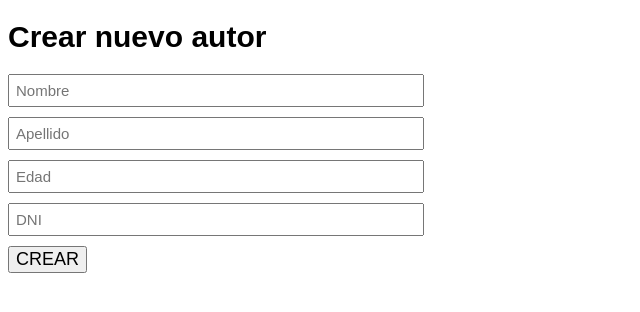
After one commit to gabystallo/dh_mysql_2019, a PHP site: page /formulario.php in a window 1280 px wide. The commit adds this page. Shown: the top 312 px of the page, without its empty margins (0-640 px from the left). Run offline with PHP 8.4, Linux system fonts and the light colour scheme.

Commit message:
formulario de crear autor y statements básico

```diff
--- /dev/null
+++ b/formulario.php
@@ -0,0 +1,34 @@
+<!DOCTYPE html>
+<html>
+<head>
+	<title>Biblioteca - Crear Autor</title>
+	<meta charset="utf-8">
+	<style type="text/css">
+		body { font-family: sans-serif; font-size:15px; }
+		input { font-size:15px; width:400px; padding:6px; }
+		div { margin-bottom:10px; }
+		button { font-size:18px; }
+	</style>
+</head>
+<body>
+	<h1>Crear nuevo autor</h1>
+
+	<form method="post" action="crear.php">
+		<div>
+			<input type="text" name="nombre" placeholder="Nombre">
+		</div>
+		<div>
+			<input type="text" name="apellido" placeholder="Apellido">
+		</div>
+		<div>
+			<input type="number" name="edad" placeholder="Edad">
+		</div>
+		<div>
+			<input type="text" name="dni" placeholder="DNI">
+		</div>
+		<div>
+			<button type="submit">CREAR</button>
+		</div>
+	</form>
+</body>
+</html>
```
Also changed, not shown: crear.php (added, +21 -0 lines), eliminar.php (added, +18 -0 lines), index.php (+11 -1 lines).
